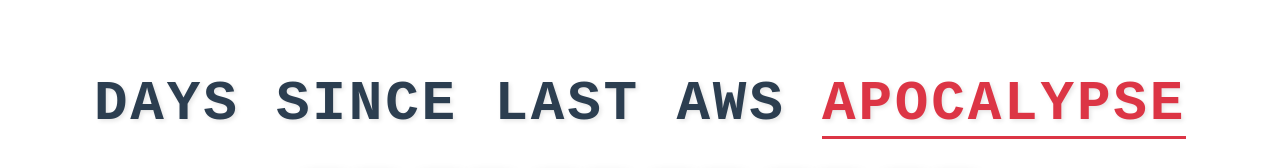
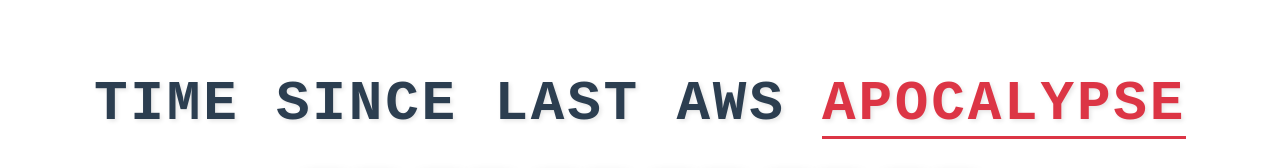
Before and after one commit to jperras/awspocalypse.com, a plain HTML site: page index.html in a window 1280 px wide. Shown: the part 250-418 px from the top of the page. Drawn offline with nearby package versions, Linux system fonts and the light colour scheme.

Commit message:
timezones

```diff
--- a/index.html
+++ b/index.html
@@ -136,7 +136,7 @@
 <script>
     // Typing animation
     var textWrapper = document.querySelector('.text-wrapper');
-    var text = 'Days Since Last AWS Apocalypse';
+    var text = 'Time Since Last AWS Apocalypse';
 
     // Wrap every letter in a span, preserving spaces
     var wrappedText = '';
@@ -232,7 +232,7 @@
         }
 
         // create counter
-        Tick.count.up('2025-10-19T23:49:00', { format: ['y','M','d','h','m','s'] }).onupdate = function (value) {
+        Tick.count.up('2025-10-20T06:49:00Z', { format: ['y','M','d','h','m','s'] }).onupdate = function (value) {
             tick.value = value;
         };
 
```
